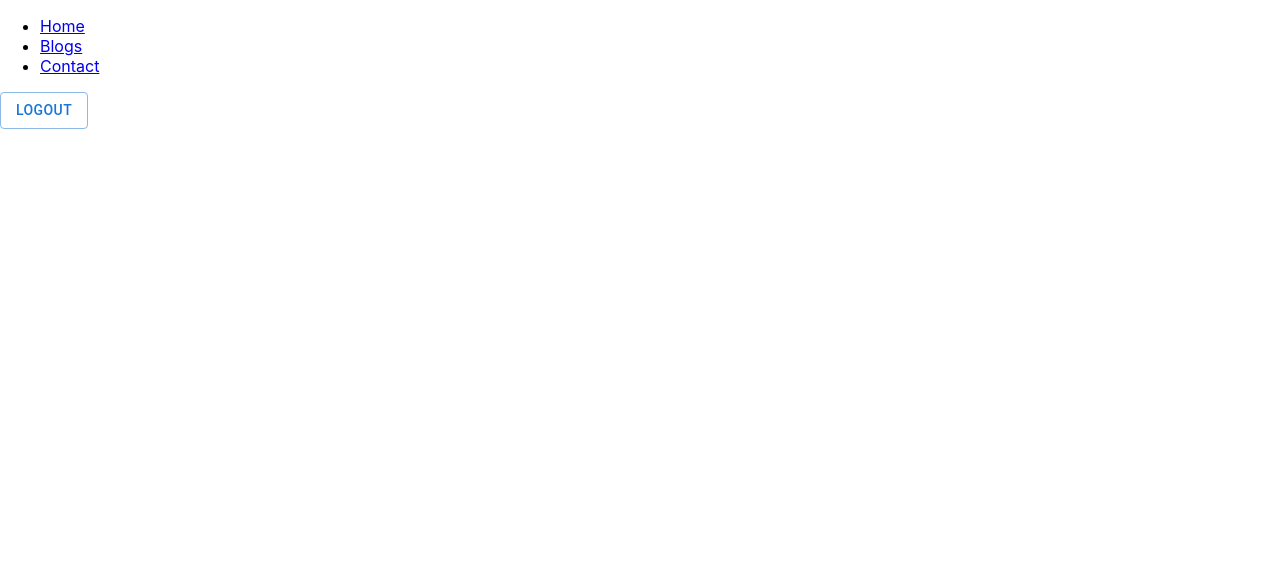
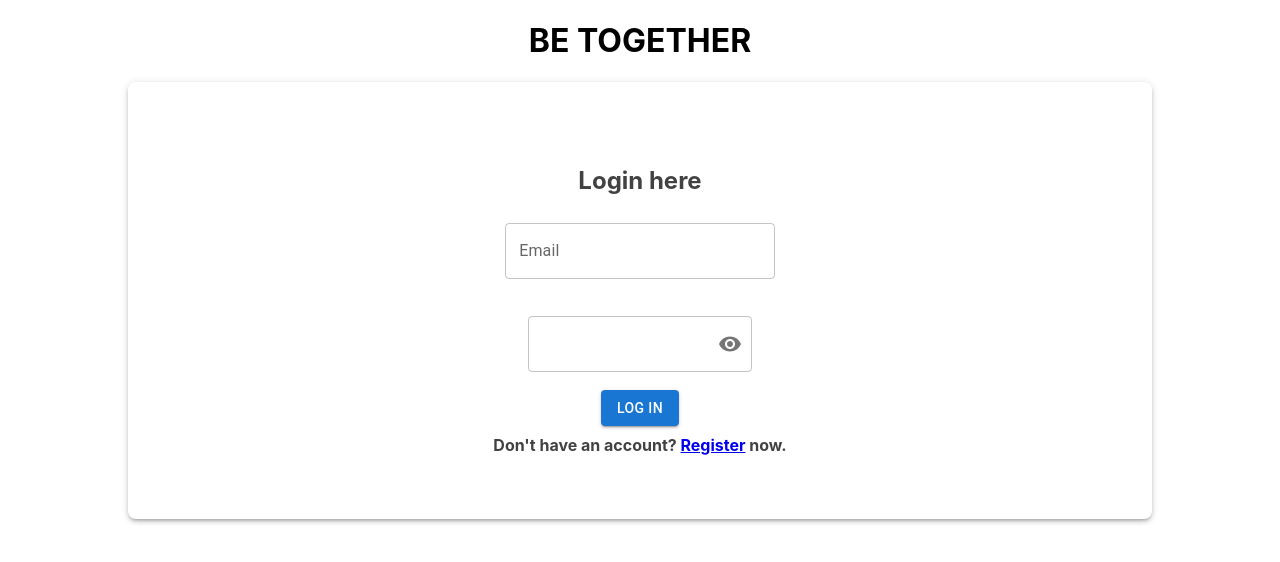
Before and after one commit to mariaLeoveanu/pweb-ecomm-frontend, a React (Create React App) app: page / in a window 1280 px wide. Shown: the top 562 px of the page. Built offline with nearby package versions, Linux system fonts and the light colour scheme; no server answers.

Commit message:
change login path

```diff
--- a/src/App.js
+++ b/src/App.js
@@ -25,8 +25,7 @@ const App = () => {
 
       <BrowserRouter>
         <Routes>
-          <Route path='/login' element={<Login />} />
-          <Route path="/" element={<Layout />} />
+          <Route path='/' element={<Login />} />
           <Route path="/home" element={<Home />} />
           <Route path="/blogs" element={<Blogs />} />
           <Route path="*" element={<NoPage />} />
--- a/src/pages/Blogs.js
+++ b/src/pages/Blogs.js
@@ -59,7 +59,7 @@ const Blogs = () => {
 
     async function signoutRedirect() {
         await auth.signOut()
-        navigate('/login')
+        navigate('/')
     }
 
     async function refreshArticles() {
@@ -220,7 +220,7 @@ const Blogs = () => {
                 <IconButton onClick={() => refreshArticles()} aria-label="delete" color="primary">
                     <RefreshIcon />
                 </IconButton>
-                <IconButton color="primary">
+                <IconButton onClick={signoutRedirect} color="primary">
                     <LogoutIcon></LogoutIcon>
                     Logout
                 </IconButton>
--- a/src/pages/Register.js
+++ b/src/pages/Register.js
@@ -108,7 +108,7 @@ function Register() {
                     Register
                 </Button>
                 <div style={{ margin: '1%' }}>
-                    Already have an account? <Link to="/login">Login</Link> now.
+                    Already have an account? <Link to="/">Login</Link> now.
                 </div>
             </Box>
         </div>
```
